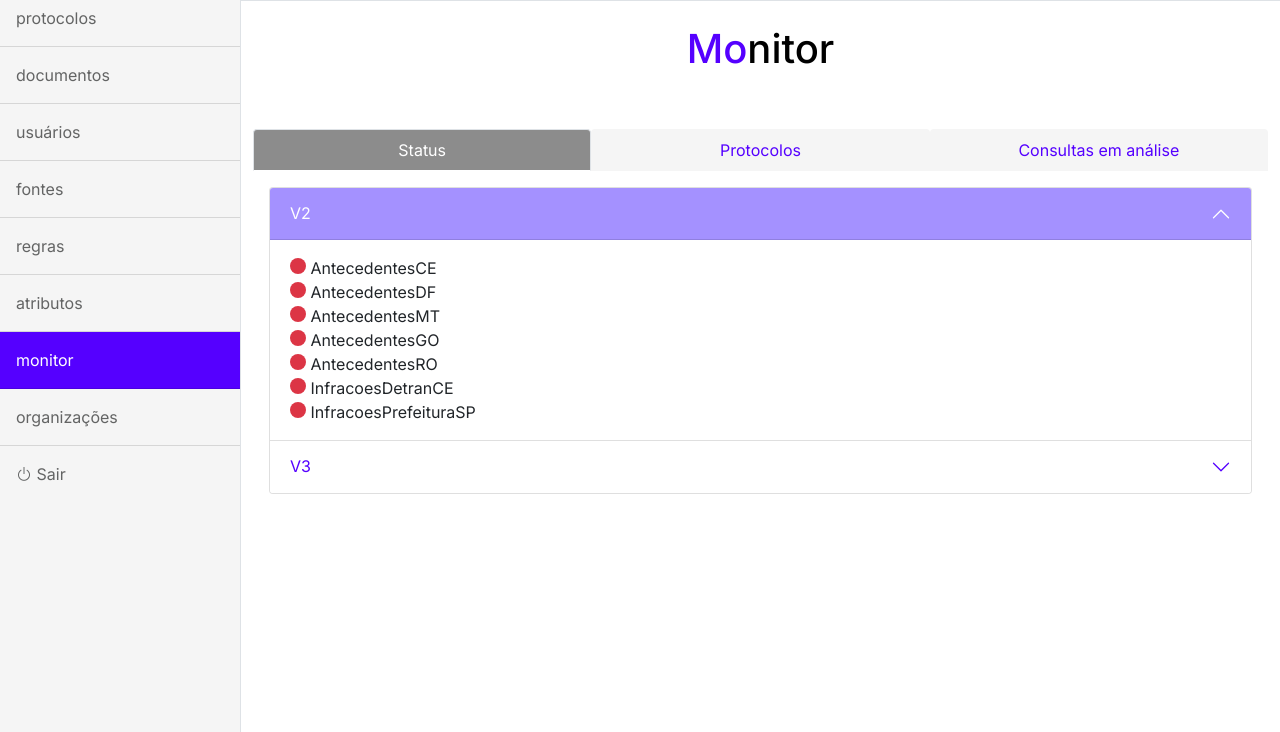
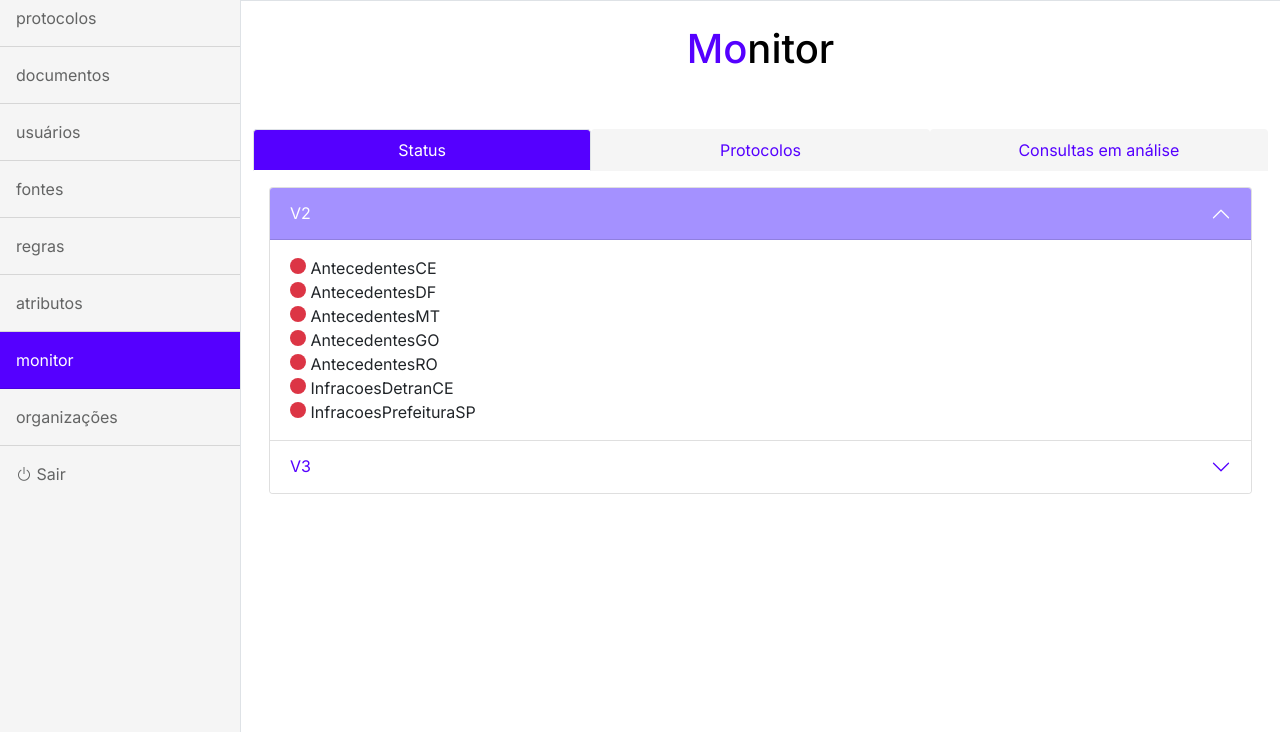
Before and after one commit to marcelobicudo/enterprise-connection-idwall, a plain HTML site: page view/monitor.html in a window 1280 px wide. Shown: the part 68-800 px from the top of the page. Drawn offline with nearby package versions, Linux system fonts and the light colour scheme.

Commit message:
alterando cor da aba selecionada na tela de monitor

```diff
--- a/css/monitor.css
+++ b/css/monitor.css
@@ -9,7 +9,7 @@
 }
 
 .nav-item .nav-link.active {
-    background-color: #8c8c8c;
+    background-color: #50f;
     color: #fff;
 }
 
```
